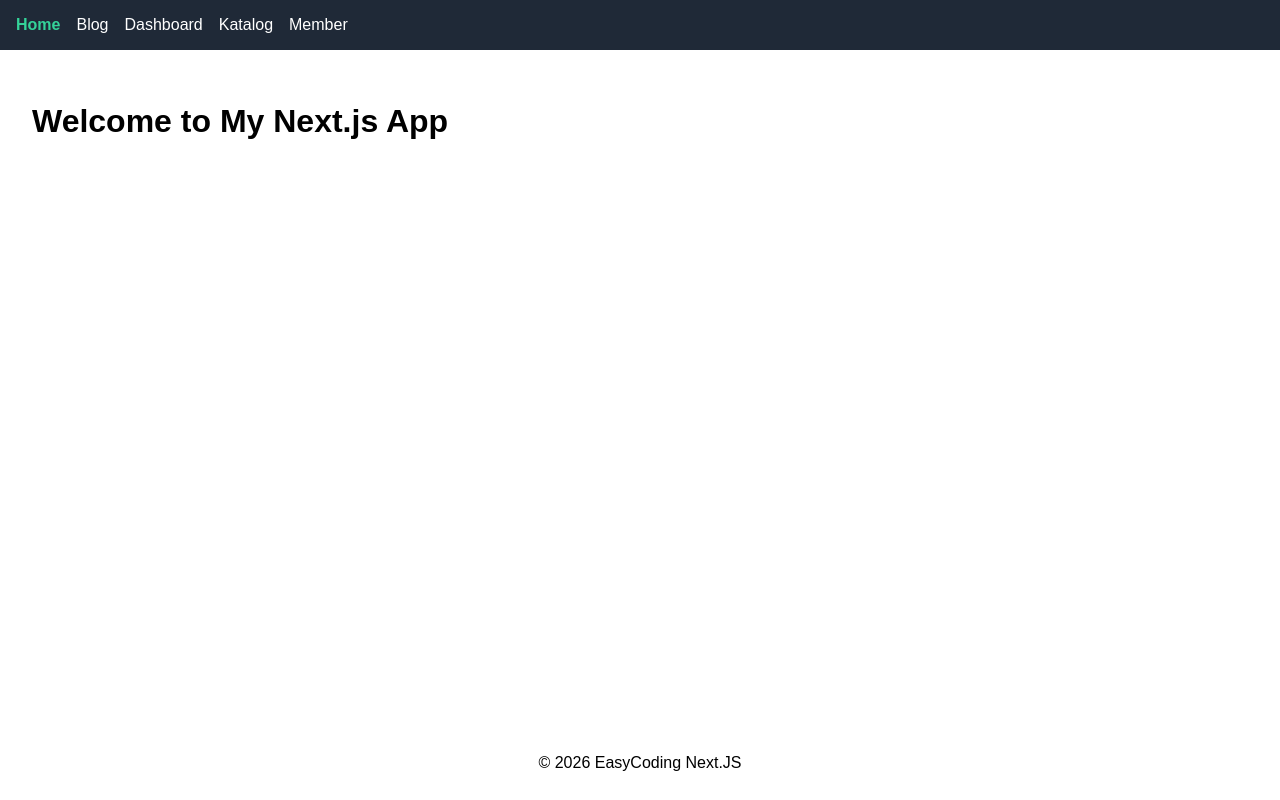
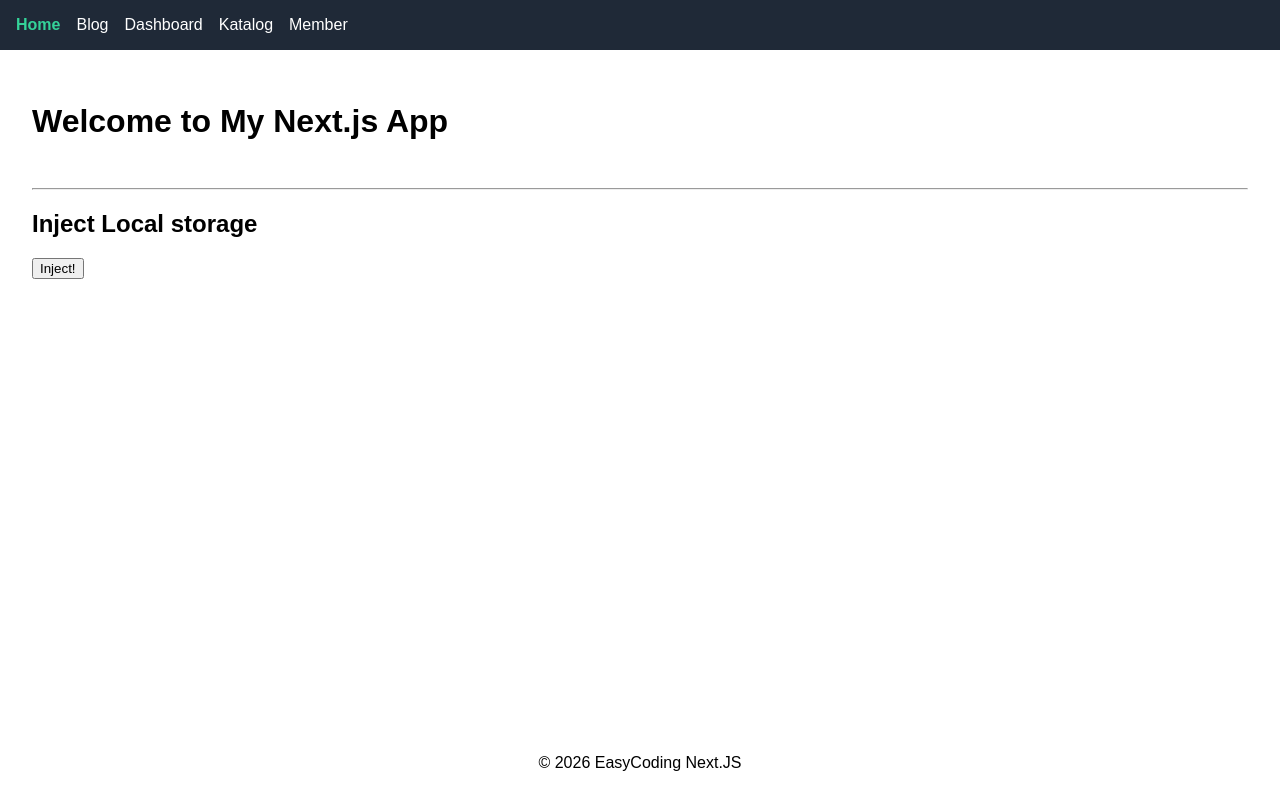
Before and after one commit to mhamdriizki/nextjs-course-full, a Next.js app: page / in a window 1280 px wide. Built offline with nearby package versions, Linux system fonts and the light colour scheme.

Commit message:
feat: Applied redirect()

```diff
--- a/app/page.tsx
+++ b/app/page.tsx
@@ -1,7 +1,20 @@
+"use client";
+
 export default function HomePage() {
   return (
     <div>
       <h1>Welcome to My Next.js App</h1>
+      <br />
+      <hr />
+
+      <div>
+        <h2>Inject Local storage</h2>
+        <button onClick={injectLocalStorage}>Inject!</button>
+      </div>
     </div>
   )
 }
+
+async function injectLocalStorage() {
+  localStorage.setItem("vip", "yes")
+}
```
Also changed, not shown: app/vip/page.tsx (added, +17 -0 lines).
